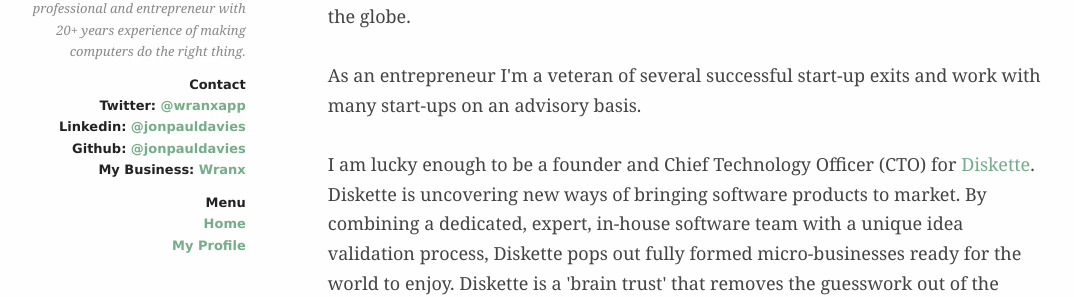
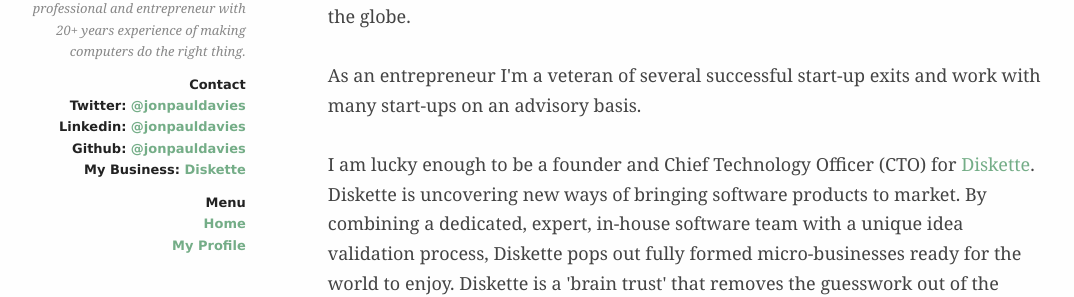
Before and after one commit to jonpauldavies/jonpauldavies.github.io, a Jekyll site: the page built from profile.html, in a window 1280 px wide. Shown: the part 279-576 px from the top of the page, without its empty margins (107-1181 px from the left). Built offline with Jekyll 4.4.1, drawn with Linux system fonts in a browser that asks for light colours; nearby versions of some CDN libraries; Markdown is read by kramdown in place of the engine named in the settings.

Commit message:
no wranx

```diff
--- a/_layouts/column.html
+++ b/_layouts/column.html
@@ -22,10 +22,10 @@ layout: site
                     </div>
                     <div class="profilelinks">
                     Contact
-                        <div class="profilelink">Twitter: <a href="http://twitter.com/wranxapp" target="_blank">@wranxapp</a></div>
+                        <div class="profilelink">Twitter: <a href="http://twitter.com/jonpauldavies" target="_blank">@jonpauldavies</a></div>
                         <div class="profilelink">Linkedin: <a href="http://uk.linkedin.com/in/jonpauldavies/" target="_blank">@jonpauldavies</a></div>
                         <div class="profilelink">Github: <a href="http://www.github.com/jonpauldavies" target="_blank">@jonpauldavies</a></div>
-                        <div class="profilelink">My Business: <a href="http://www.wranx.com" target="_blank">Wranx</a></div>
+                        <div class="profilelink">My Business: <a href="http://www.disketteideas.com" target="_blank">Diskette</a></div>
                     </div>
                     <div class="profilelinks">
                         Menu
```
